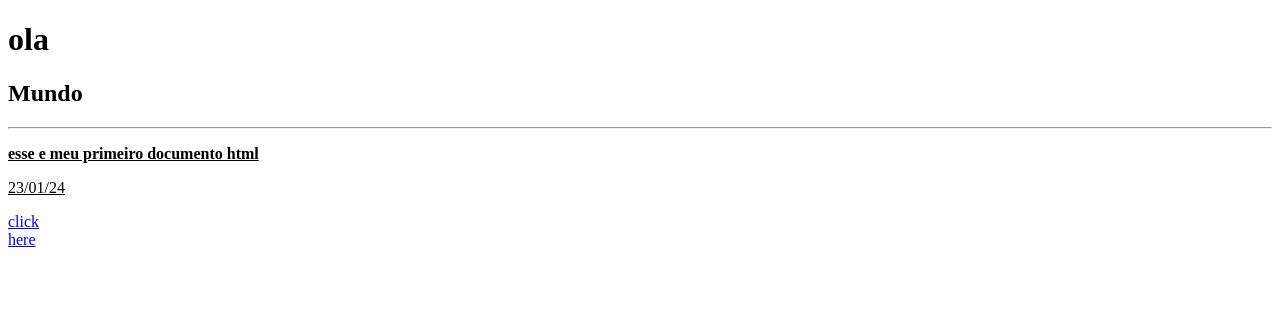
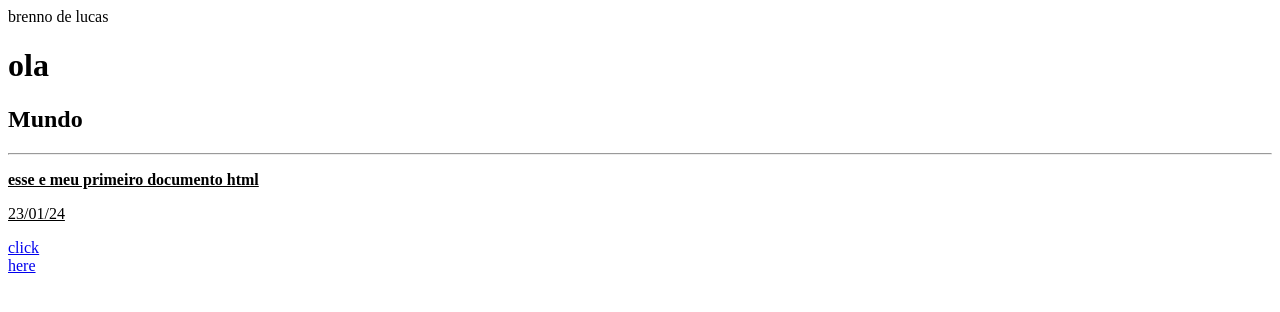
Before and after one commit to brennoldeucas/html-css, a plain HTML site: page exercicios/1-estrutura e primeiro texto html/index.html in a window 1280 px wide. Drawn offline with Linux system fonts and the light colour scheme.

Commit message:
Update index.html
mudei meu primeiro texto

```diff
--- a/exercicios/1-estrutura e primeiro texto html/index.html
+++ b/exercicios/1-estrutura e primeiro texto html/index.html
@@ -9,7 +9,7 @@
     <title>Meu primero exercicio</title>
 </head>
 <body>
-
+  brenno de lucas
 
   <H1>ola</H1>
   <H2>Mundo</H2>
```
